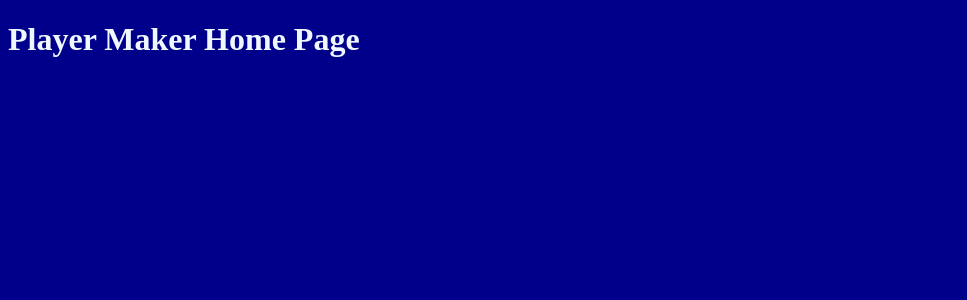
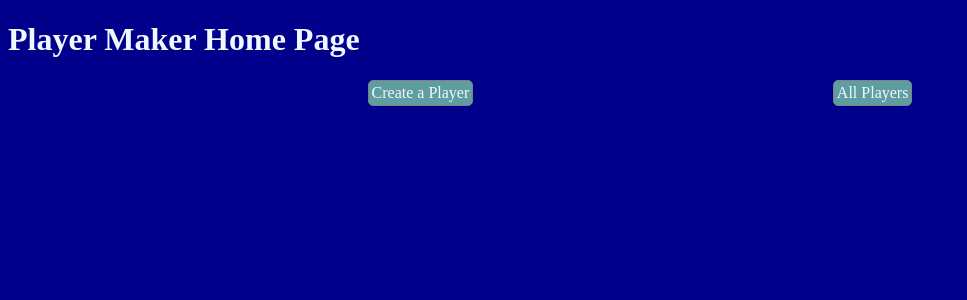
Before and after one commit to Wbradmeyer/chat_bot, a Flask app: page / in a window 1280 px wide. Shown: the top 300 px of the page, without its empty margins (0-967 px from the left). Run offline with Flask 3, Linux system fonts and the light colour scheme.

Commit message:
nav in index

```diff
--- a/flask_app/templates/index.html
+++ b/flask_app/templates/index.html
@@ -10,6 +10,10 @@
 </head>
 <body>
     <h1>Player Maker Home Page</h1>
+    <div class="nav">
+        <a href="/players/new">Create a Player</a>
+        <a href="/players/all">All Players</a>
+    </div>
 </body>
 </html>
 
```
